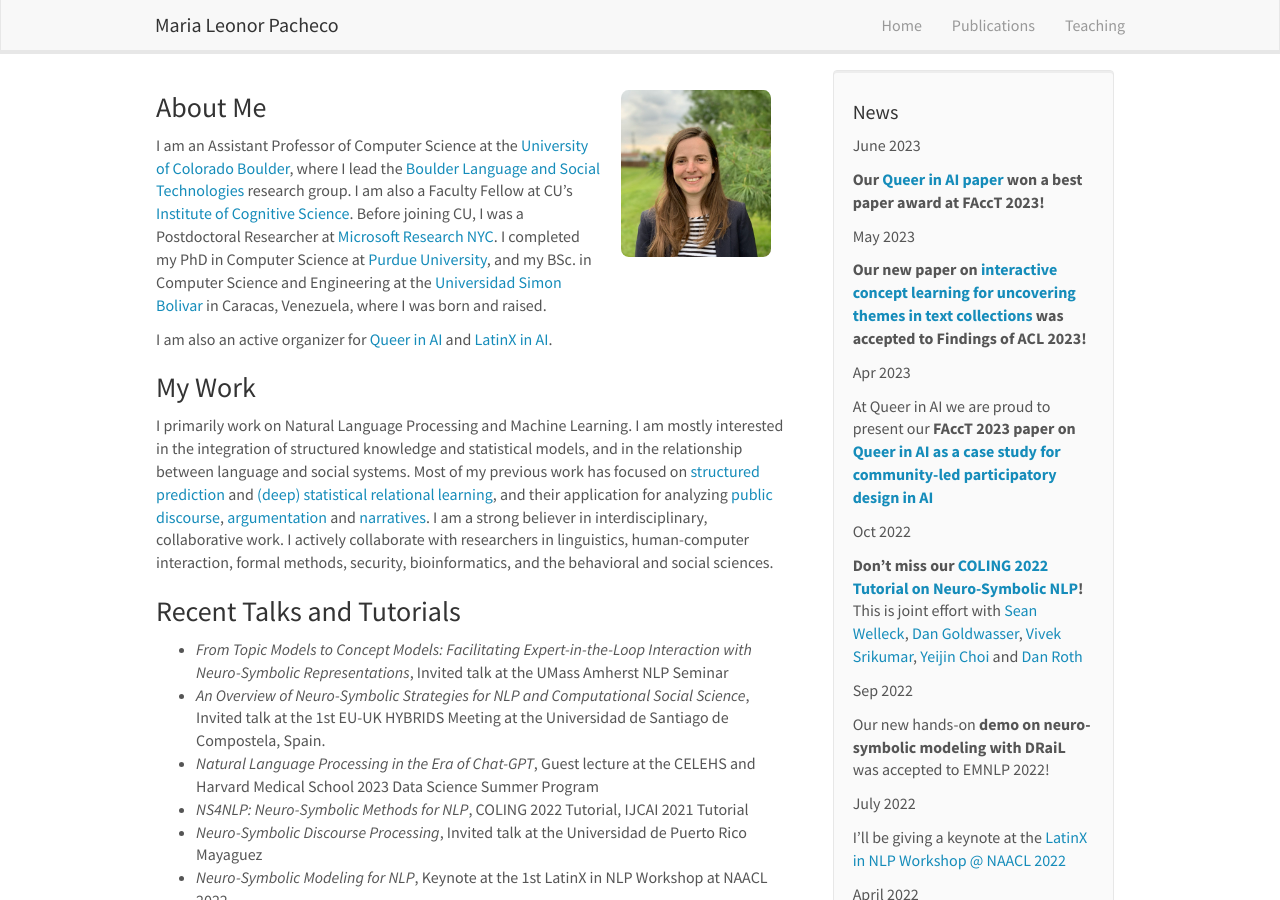
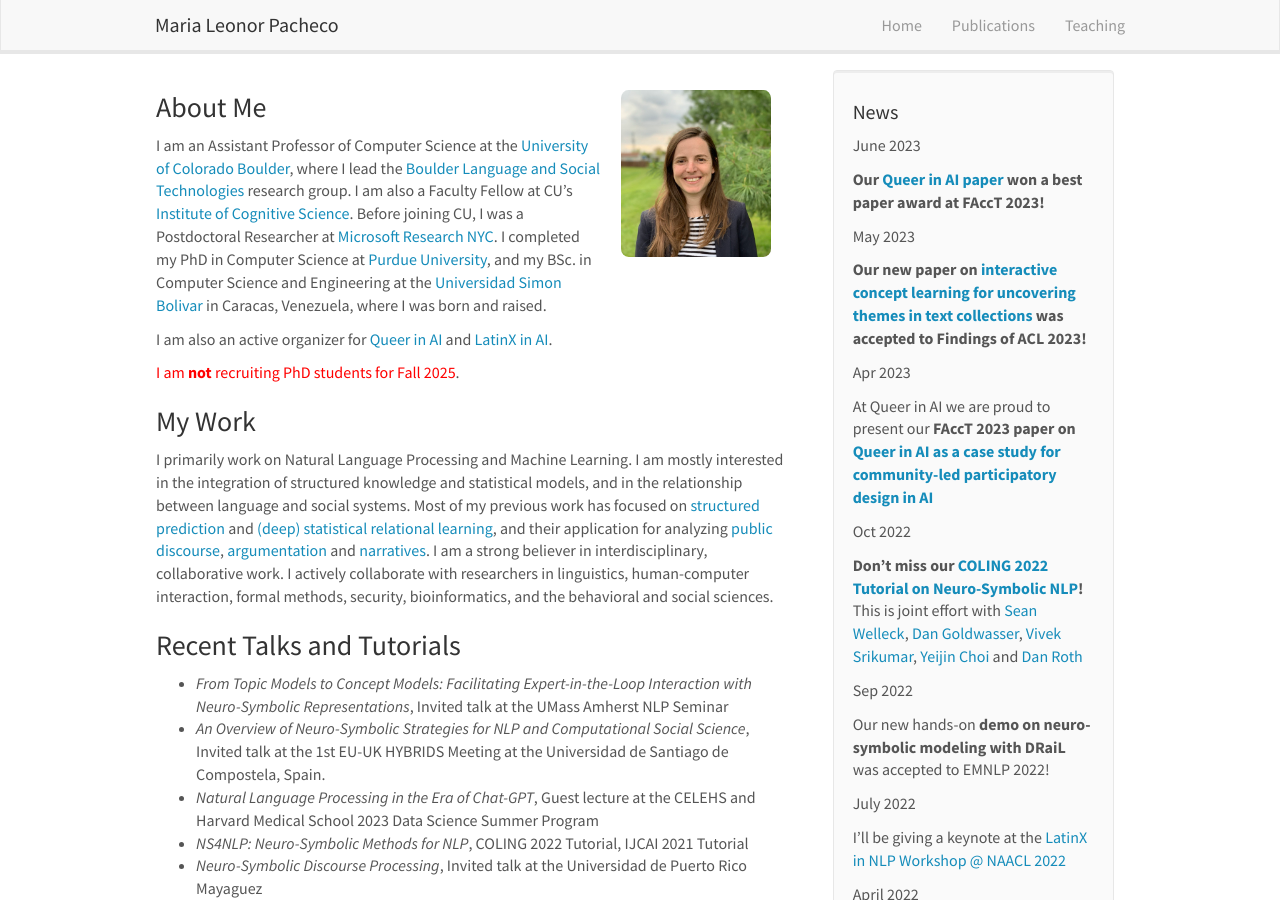
Before and after one commit to mlpacheco/mlpacheco.github.io, a Jekyll site: the page built from _pages/home.md, in a window 1280 px wide and 900 px high. Built offline with Jekyll 4.4.1, drawn with Linux system fonts in a browser that asks for light colours; nearby versions of some CDN libraries.

Commit message:
Update home.md

```diff
--- a/_pages/home.md
+++ b/_pages/home.md
@@ -12,6 +12,8 @@ I am an Assistant Professor of Computer Science at the [University of Colorado B
 NYC](https://www.microsoft.com/en-us/research/lab/microsoft-research-new-york/). I completed my PhD in Computer Science at [Purdue University](https://www.cs.purdue.edu/), and my BSc. in Computer Science and Engineering at the [Universidad Simon Bolivar](http://www.usb.ve/) in Caracas, Venezuela, where I was born and raised.
 
 I am also an active organizer for [Queer in AI](https://www.queerinai.com/) and [LatinX in AI](https://www.latinxinai.org/).
+
+<span style="color:red">I am **not** recruiting PhD students for Fall 2025</span>.
 
 
 ### My Work
```
